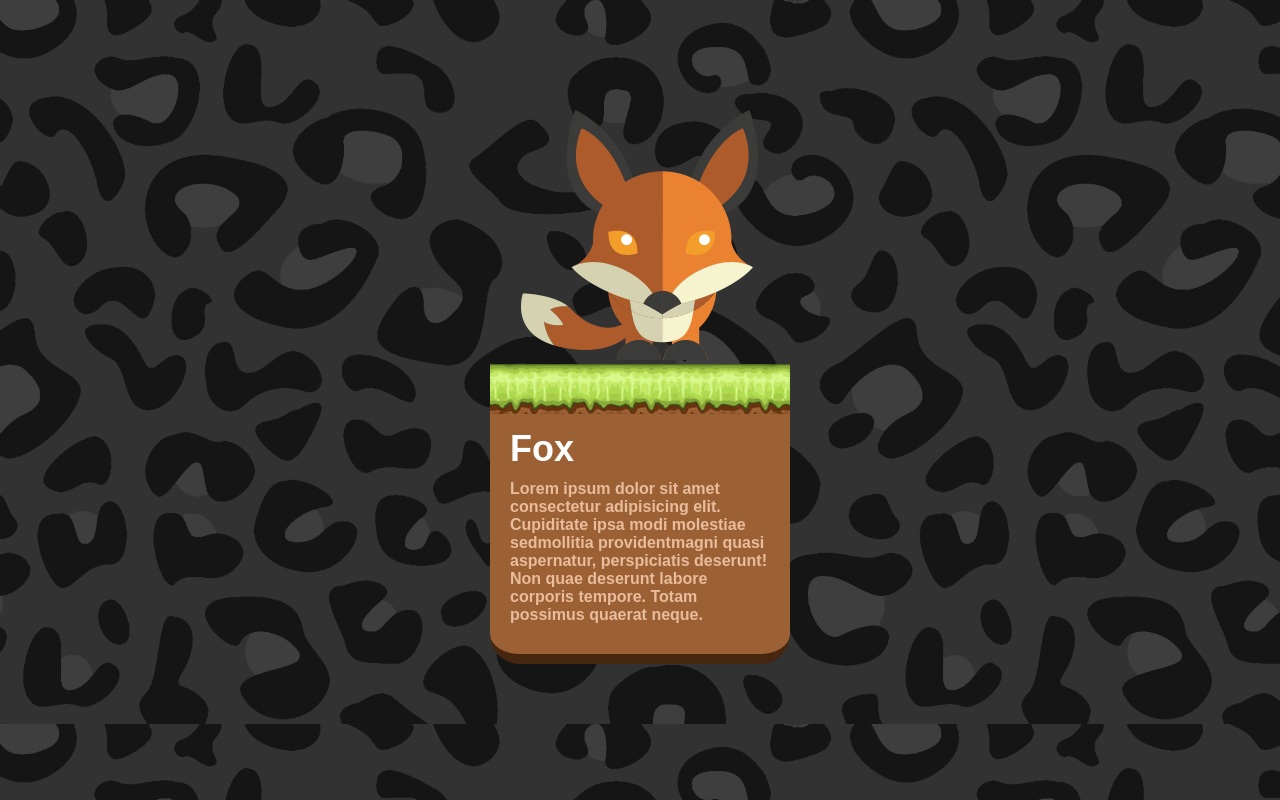
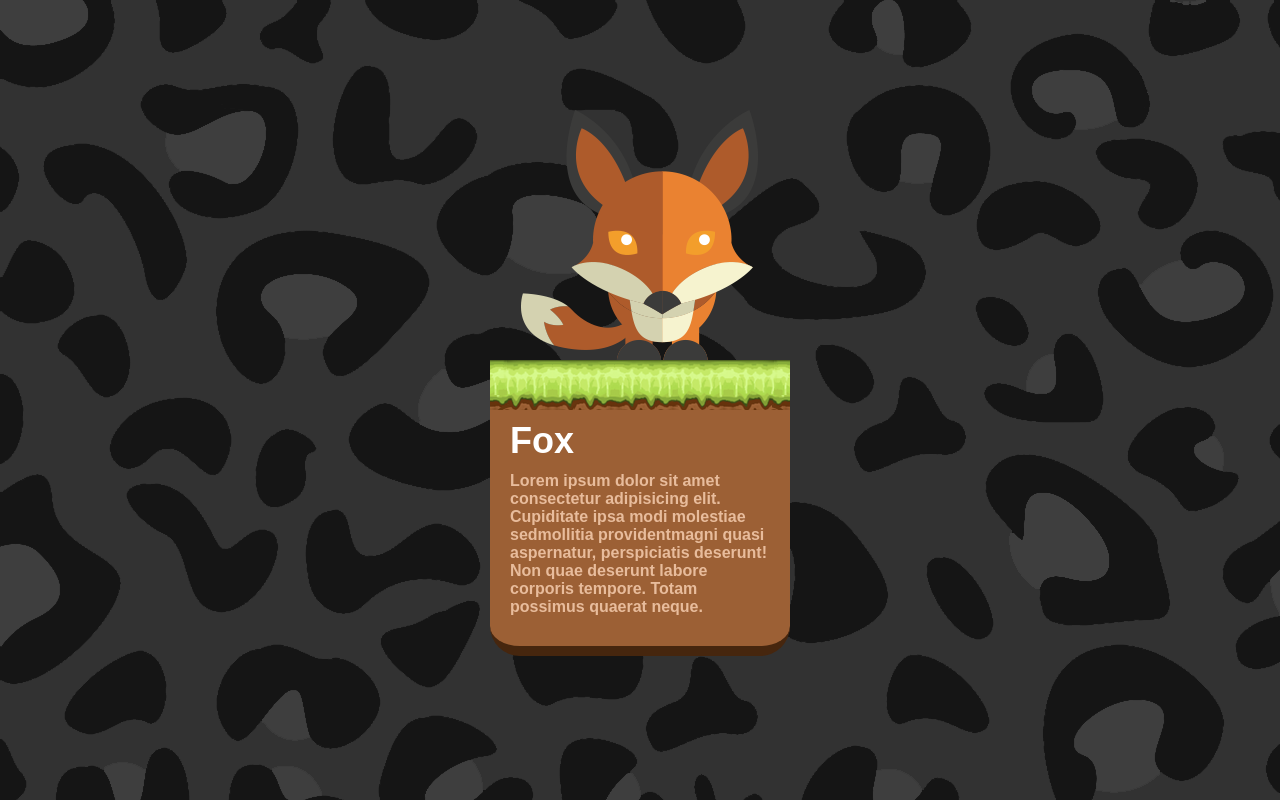
Before and after one commit to doyoung1002/homework, a plain HTML site: page 1week/fox/index.html in a window 1280 px wide. Drawn offline with Linux system fonts and the light colour scheme.

Commit message:
feat: css, html edit

```diff
--- a/1week/fox/index.html
+++ b/1week/fox/index.html
@@ -6,15 +6,13 @@
    <link rel="stylesheet" href="style.css" />
 </head>
 
-<body class="bg">
+<body>
    <div class="wrapper">
-      <div class="animal_pic">
-         <img src="./images/animal07.png" alt="" />
-      </div>
-      <div class="text_box">
-         <img src="./images/green.png" alt="" />
-         <h1 class="main_title">Fox</h1>
-         <p class="main_text">
+      <img class='animal_pic' src="./images/animal07.png" alt="" />
+      <div class="animal_contents">
+         <img src="./images/green.png" alt="여우 사진" />
+         <h1 class="animal_title">Fox</h1>
+         <p class="animal_text">
             Lorem ipsum dolor sit amet consectetur adipisicing elit. Cupiditate ipsa modi molestiae
             sedmollitia providentmagni quasi aspernatur, perspiciatis deserunt! Non quae deserunt labore corporis
             tempore. Totam possimus
--- a/1week/fox/style.css
+++ b/1week/fox/style.css
@@ -10,9 +10,16 @@ h1 {
   font-weight: inherit;
 }
 
-.bg {
-  background-size: cover;
+body {
   background-image: url(./images/bg.png);
+}
+
+:root {
+  font-family: Arial, sans-serif;
+}
+
+img {
+  vertical-align: top;
 }
 
 .wrapper {
@@ -20,24 +27,22 @@ h1 {
   margin: 60px auto;
 }
 
-.text_box {
+.animal_contents {
+  background-image: url(./images/green.png);
+  background-repeat: no-repeat;
   background-color: #9c6035;
   border-radius: 0 0 30px 30px;
   border-bottom: 10px solid #46260e;
-  font-family: Arial, sans-serif;
   font-weight: bold;
 }
 
-.main_title {
-  font-weight: inherit;
+.animal_title {
   font-size: 36px;
   color: white;
   padding: 10px 0 0 20px;
 }
 
-.main_text {
-  font-weight: inherit;
-  text-align: left;
+.animal_text {
   font-size: 16px;
   color: #e8bc9c;
   padding: 10px 20px 30px 20px;
```
